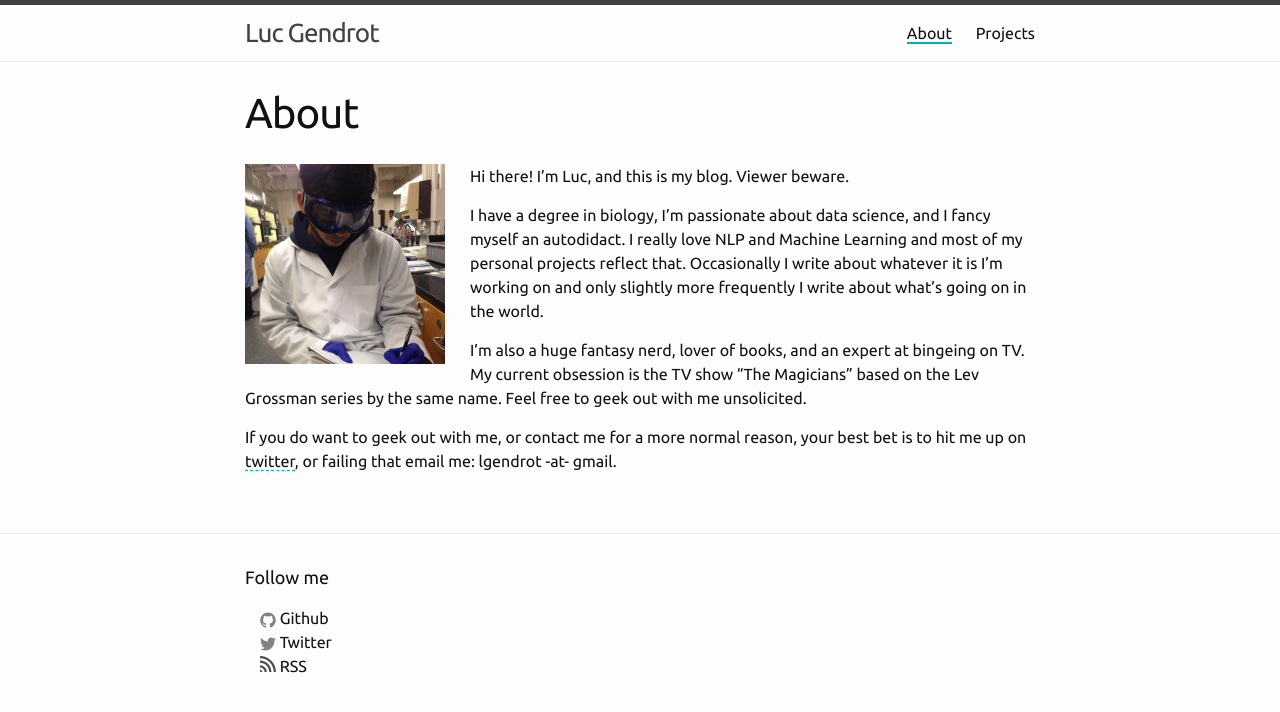
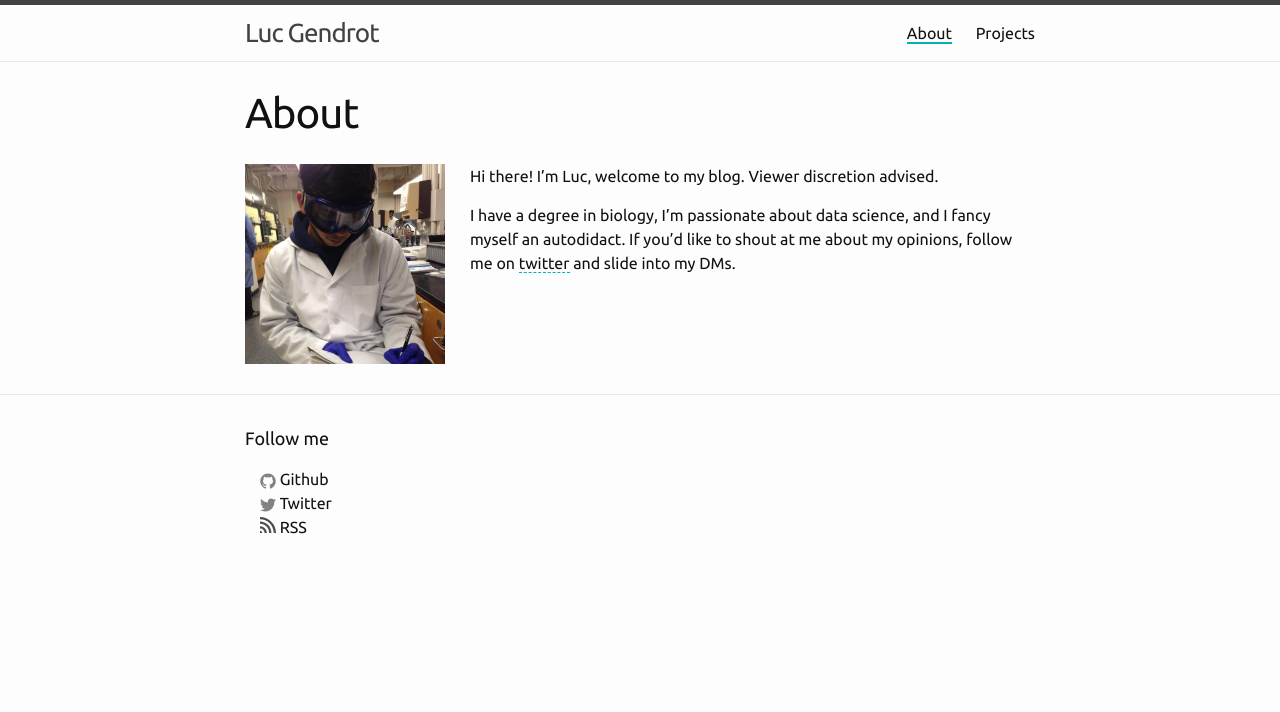
Before and after one commit to lgendrot/lgendrot.github.io, a Jekyll site: the page built from about.md, in a window 1280 px wide. Shown: the top 712 px of the page. Built offline with Jekyll 4.4.1, drawn with Linux system fonts in a browser that asks for light colours.

Commit message:
Update about.md

```diff
--- a/about.md
+++ b/about.md
@@ -2,15 +2,12 @@
 layout: page
 title: About
 permalink: /about/
+published: true
 ---
 
 
 <img src="/assets/me-in-lab.jpg" alt="Me in my natural habitat" style="width: 200px; float:left; margin-right: 25px"/>
 
-Hi there! I'm Luc, and this is my blog. Viewer beware.
+Hi there! I'm Luc, welcome to my blog. Viewer discretion advised.
 
-I have a degree in biology, I'm passionate about data science, and I fancy myself an autodidact. I really love NLP and Machine Learning and most of my personal projects reflect that. Occasionally I write about whatever it is I'm working on and only slightly more frequently I write about what's going on in the world.
-
-I'm also a huge fantasy nerd, lover of books, and an expert at bingeing on TV. My current obsession is the TV show "The Magicians" based on the Lev Grossman series by the same name. Feel free to geek out with me unsolicited.
-
-If you do want to geek out with me, or contact me for a more normal reason, your best bet is to hit me up on [twitter](http://twitter.com/lgendrot), or failing that email me: lgendrot -at- gmail.
+I have a degree in biology, I'm passionate about data science, and I fancy myself an autodidact. If you'd like to shout at me about my opinions, follow me on [twitter](https://twitter.com/lgendrot) and slide into my DMs.
```
